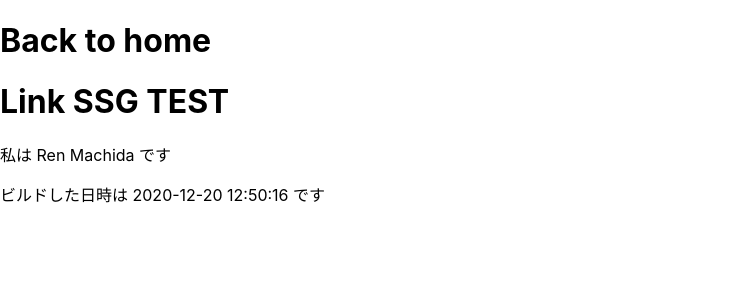
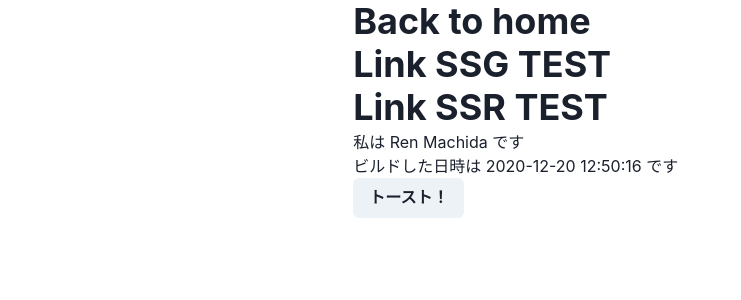
Before and after one commit to machiren/tech-blog, a Next.js app: page /profile in a window 1280 px wide. Shown: the top 300 px of the page, without its empty margins (0-741 px from the left). Built offline with nearby package versions, Linux system fonts and the light colour scheme.

Commit message:
#3 chakra-ui-component導入

```diff
--- a/package.json
+++ b/package.json
@@ -10,6 +10,11 @@
     "serve": "yarn export && serve ./out"
   },
   "dependencies": {
+    "@chakra-ui/icons": "^1.0.2",
+    "@chakra-ui/react": "^1.0.4",
+    "@emotion/react": "^11.1.3",
+    "@emotion/styled": "^11.0.0",
+    "framer-motion": "^3.1.1",
     "next": "10.0.3",
     "react": "17.0.1",
     "react-dom": "17.0.1"
--- a/pages/_app.tsx
+++ b/pages/_app.tsx
@@ -1,7 +1,12 @@
-import '../styles/globals.css'
+import '../styles/globals.css';
+import { ChakraProvider } from "@chakra-ui/react";
 
 function MyApp({ Component, pageProps }) {
-  return <Component {...pageProps} />
+  return (
+    <ChakraProvider>
+      <Component {...pageProps} />
+    </ChakraProvider>
+  )
 }
 
 export default MyApp
--- a/pages/profile/index.tsx
+++ b/pages/profile/index.tsx
@@ -1,5 +1,6 @@
 import Head from 'next/head';
 import Link from 'next/link';
+import { Button, Container, Heading, useToast } from "@chakra-ui/react"
 
 export async function getStaticProps() {
   // ビルド時刻の取得
@@ -16,23 +17,47 @@ export async function getStaticProps() {
 }
 
 export default function Profile({name, build_time}){
+  const toast = useToast();
   return (
   <>
+    <Container>
       <Head>
         <title>Profile</title>
       </Head>
-    <h1>
+      <Heading>
         <Link href="/">
           <a>Back to home</a>
         </Link>
-    </h1>
-    <h1>
-      <Link href="/ssg-test">
+      </Heading>
+      <Heading>
+        <Link href="/ssg">
           <a>Link SSG TEST</a>
         </Link>
+      </Heading>
+      <Heading as="h1">
+        <Link href="/ssr">
+          <a>Link SSR TEST</a>
+        </Link>
+      </Heading>
+      <h1>
+
       </h1>
       <p>私は {name} です</p>
       <p>ビルドした日時は {build_time} です</p>
+      <Button
+        onClick={() =>
+          toast({
+            title: "チャクラUIお試しです",
+            description: "learn chakra ui framework",
+            status: "success",
+            duration: 4000,
+            isClosable: true,
+          })
+        }
+      >
+        トースト！
+      </Button>
+    </Container>
   </>
   )
 }
--- a/pages/ssr/index.tsx
+++ b/pages/ssr/index.tsx
@@ -13,7 +13,7 @@ interface SsrResultProps {
   result?: any
 }
 
-export async function getServerSideProps(): Promise<SsrProps> {
+export async function getStaticProps(): Promise<SsrProps> {
   // ビルド時刻の取得
   const build_time = new Date().toString();
   const weather = await fetch(`https://api.openweathermap.org/data/2.5/weather?q=Tokyo&lang=ja&appid=${process.env.NEXT_PUBLIC_WEATHER_API_KEY}`)
```
Also changed, not shown: 1 other file (tests, documents, lock files or other folders). Lines whose indentation alone changed are shown as unchanged.
